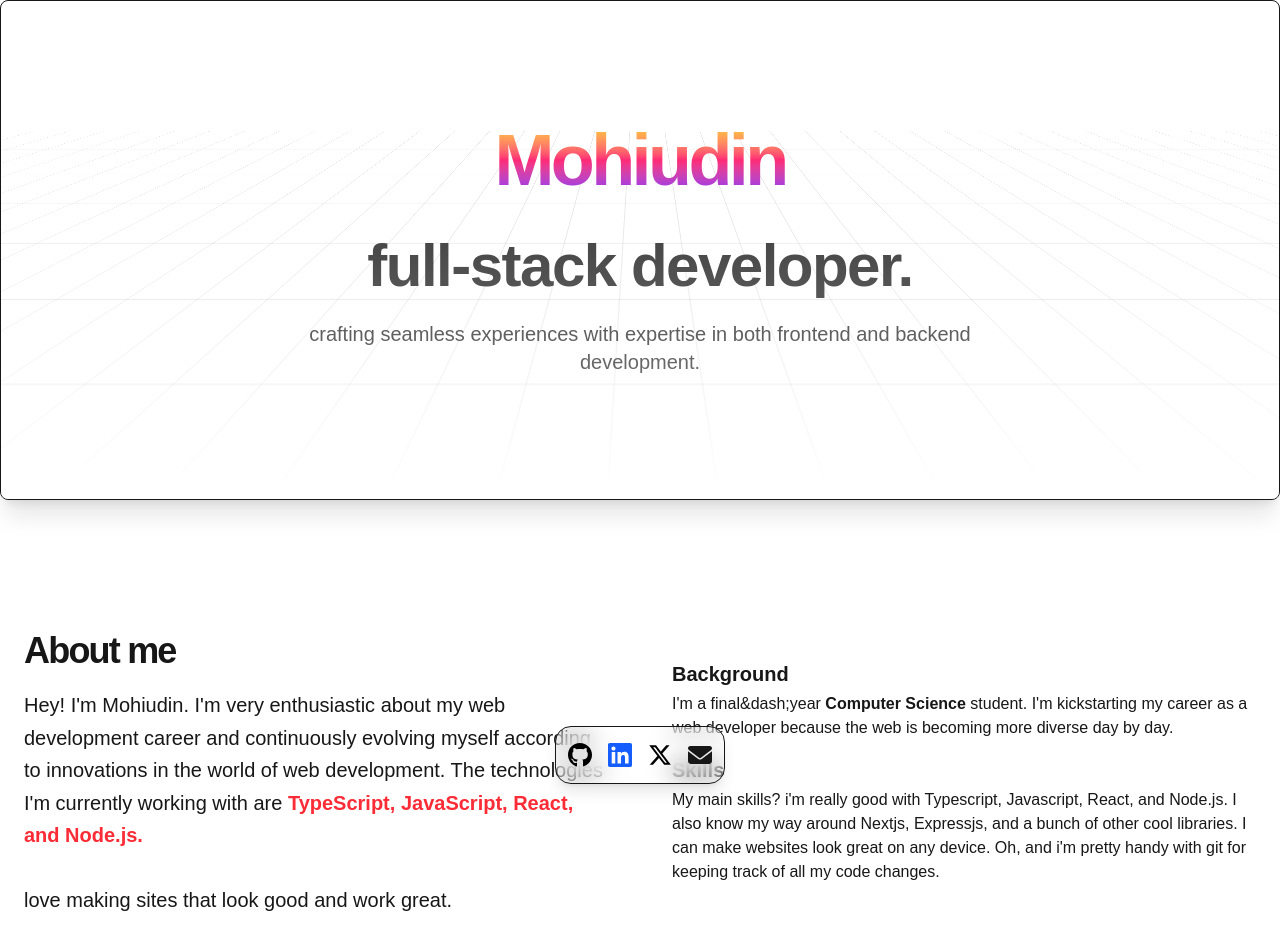
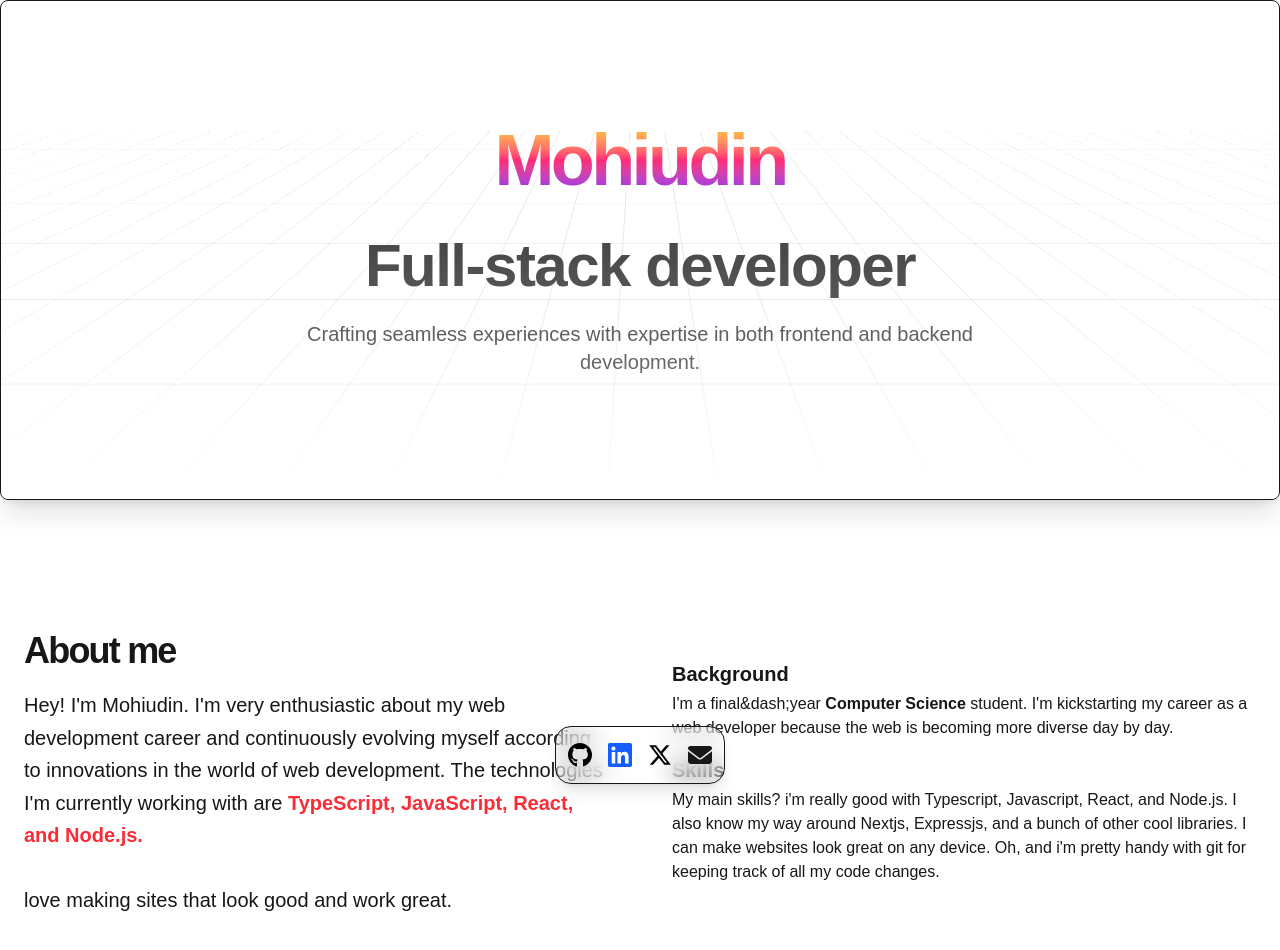
Before and after one commit to Mohiudin282/My-Portfolio, a Next.js app: page / in a window 1280 px wide. Shown: the top 950 px of the page. Built offline with nearby package versions, Linux system fonts and the light colour scheme.

Commit message:
Update file

```diff
--- a/components/mainSection.tsx
+++ b/components/mainSection.tsx
@@ -1,17 +1,21 @@
-import RetroGrid from "./magicui/retro-grid";
+"use client";
+
+import RetroGrid from "@/components/magicui/retro-grid";
+
 export function MainSection() {
   return (
     <div className="relative flex h-[500px] w-full flex-col items-center justify-center overflow-hidden rounded-lg border bg-background md:shadow-xl">
-            <RetroGrid/>
-            <span className="pointer-events-none z-10 whitespace-pre-wrap bg-gradient-to-b from-[#ffd319] via-[#ff2975] to-[#8c1eff] bg-clip-text text-center text-7xl font-bold leading-none tracking-tighter text-transparent [-webkit-text-fill-color:transparent]">
+      <span className="pointer-events-none z-10 whitespace-pre-wrap bg-gradient-to-b from-[#ffd319] via-[#ff2975] to-[#8c1eff] bg-clip-text text-center text-7xl font-bold leading-none tracking-tighter text-transparent">
         Mohiudin
           </span>
          <div className="max-w-2xl mx-auto space-y-6">
-                <h1 className="text-4xl md:text-6xl font-bold text-center tracking-tight mt-10">full-stack developer.</h1>
+          <h1 className="text-4xl md:text-6xl font-bold text-center tracking-tight mt-10">Full-stack developer</h1>
           <p className="text-lg md:text-xl text-center">
-                    crafting seamless experiences with expertise in both frontend and backend development.
+            Crafting seamless experiences with expertise in both frontend and backend development.
           </p>
         </div>
+
+      <RetroGrid />
     </div>
   );
 }
```
Lines whose indentation alone changed are shown as unchanged.
